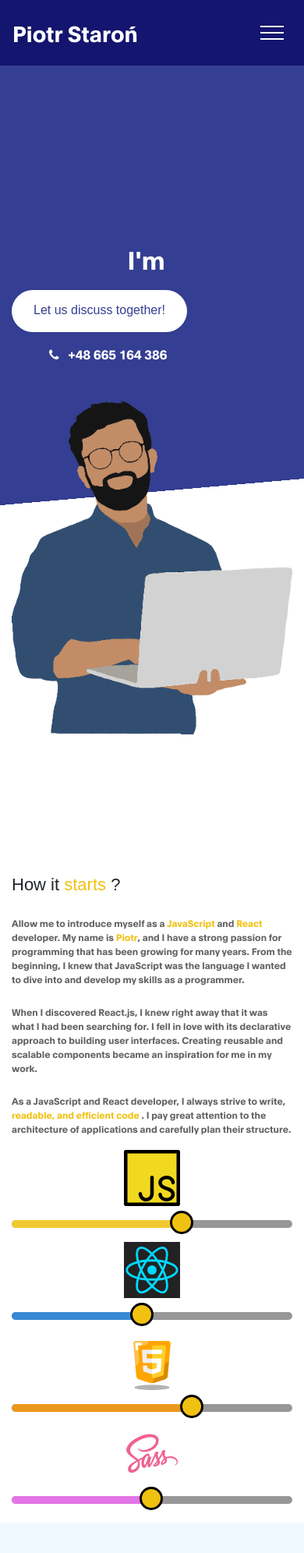
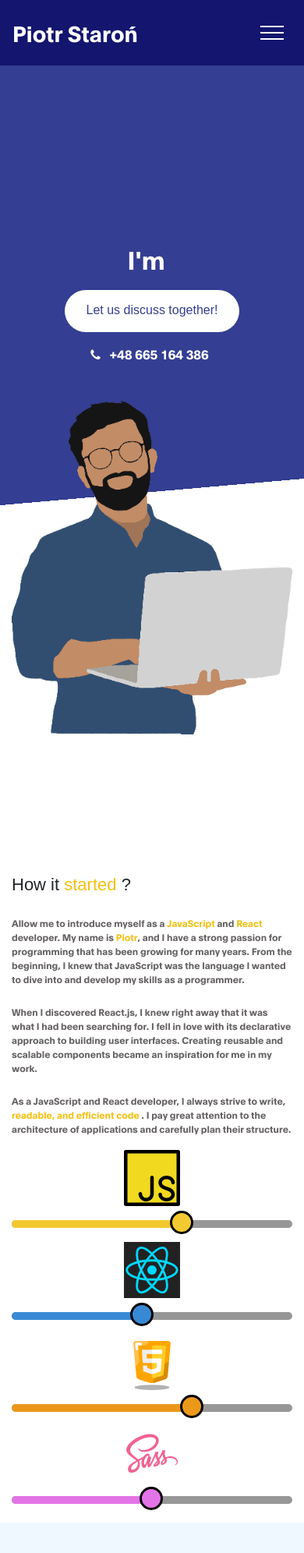
Before and after one commit to pstaron/PortfolioFrontEnd, a plain HTML site: page index.html in a window 390 px wide. Shown: the top 1992 px of the page at 78% size. Drawn offline with Linux system fonts and the light colour scheme.

Commit message:
Update Colors

```diff
--- a/css/templatemo-digital-trend.css
+++ b/css/templatemo-digital-trend.css
@@ -215,7 +215,7 @@
   }
 .pdfCV{
   width: 100%;
-  height: 900px;
+  height: 1000px;
 }
 
 
@@ -558,7 +558,6 @@
     height: 30px;
     width: 30px;
     border-radius: 50%;
-    background: var(--secondary-color);
     border: solid black;
     float: right;
     margin-top: -12px;
@@ -572,17 +571,29 @@
     background-color: var(--progressJS);
     animation: javascript 15s normal forwards;
   }
+  .javasriptProc{
+    background: var(--progressJS);
+  }
   .reactProgress{
     background-color: var(--progressReact);
     animation: react 15s normal forwards;
+  }
+  .reactProc{
+    background:  var(--progressReact)
   }
   .htmlProgress{
     background-color: var(--progressHTML);
     animation: html 15s normal forwards;
   }
+  .htmlProc{
+    background:  var(--progressHTML);
+  }
   .sassProgress{
     background-color: var(--progressSass);
     animation: sass 15s normal forwards;
+  }
+  .sassProc{
+    background:  var(--progressSass);
   }
 
   @keyframes javascript{
@@ -736,8 +747,14 @@
   }
 
   @media screen and (max-width: 767px) {
-    .me{
-      width:100%;
+    .hero-text{
+      text-align: center;
+    }
+    .hero-text strong{
+      margin-right: 15%;
+    }
+    .me{margin-left: 10%;
+      width:80%;
       border: 2px solid var(--secondary-color);
       border-radius: var(--border-radius-large);
     }
--- a/index.html
+++ b/index.html
@@ -86,9 +86,7 @@
                     <div class="col-lg-7 mx-auto col-md-10 col-12">
                          <div class="about-info">
 
-                              <h2 class="mb-4" data-aos="fade-up">How it  <strong>starts</strong> ?</h2>
-
-
+                              <h2 class="mb-4" data-aos="fade-up">How it  <strong>started</strong> ?</h2>
                                    <p class="mb-0" data-aos="fade-up">Allow me to introduce myself as a  <strong>JavaScript</strong> and <strong>React </strong>developer. My name is <strong>Piotr</strong>, and I have a strong passion for programming that has been growing for many years. From the beginning, I knew that JavaScript was the language I wanted to dive into and develop my skills as a programmer.</p>
                                    <br/>
                                    <p class="mb-0" data-aos="fade-up">When I discovered React.js, I knew right away that it was what I had been searching for. I fell in love with its declarative approach to building user interfaces. Creating reusable and scalable components became an inspiration for me in my work.</p>
@@ -182,6 +180,7 @@
                                         </h3>
                                    </div>
                               </div>
+                              <!--
                               <div class="item project-wrapper" data-aos="fade-up">
                                    <img src="images/project/project-image05.jpg" class="img-fluid" alt="project image">
 
@@ -196,7 +195,7 @@
                                         </h3>
                                    </div>
                               </div>
-
+                              -->
                          </div>
                     </div>
 
```
Also changed, not shown: cv.html (+1 -0 lines).
